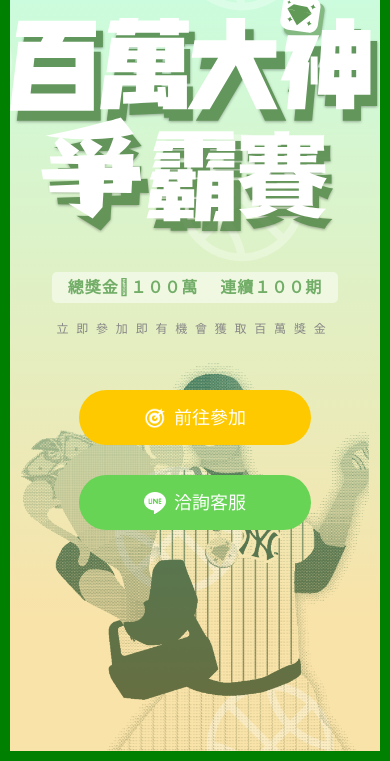
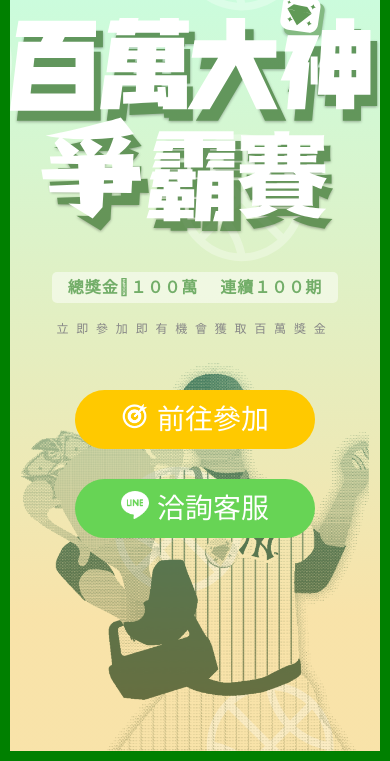
Before and after one commit to artmindaSport/adv, a plain HTML site: page public/index.html in a window 390 px wide. Shown: the part 83-844 px from the top of the page. Drawn offline with nearby package versions, Linux system fonts and the light colour scheme.

Commit message:
[Added] adv & rwd

```diff
--- a/public/index.html
+++ b/public/index.html
@@ -4,13 +4,13 @@
 <head>
     <meta charset="UTF-8">
     <meta name="viewport" content="width=device-width, initial-scale=1.0">
-    <title>大神爭霸賽 - 搞運彩 台灣運彩搞起來</title>
-    <meta name="description" content="2020娛樂新選擇，多推薦好友，大獎等你拿。24H想玩就玩，等你來挑戰！耗資千萬，全新打造，各種好玩盡在搞運彩online。">
+    <title>大神爭霸賽 - 搞起來</title>
+    <meta name="description" content="2020娛樂新選擇，多推薦好友，大獎等你拿。24H想玩就玩，等你來挑戰！耗資千萬，全新打造。">
 
-    <meta property="og:title" content="大神爭霸賽 - 搞運彩 台灣運彩搞起來" />
+    <meta property="og:title" content="大神爭霸賽 - 搞起來" />
     <meta property="og:description"
-        content="2020娛樂新選擇，多推薦好友，大獎等你拿。24H想玩就玩，等你來挑戰！耗資千萬，全新打造，各種好玩盡在搞運彩online。" />
-    <meta name="keywords" content="大神爭霸賽,討論區,賽事討論,運動討論,運動彩券討論,運彩討論,運彩分析,運動分析,運動彩券分析,搞運彩,搞韻彩,搞韻采,運彩朋友圈,賽事預測,美國職棒,日本職棒,中華職棒,NBA,MLB,足球,韓國職棒,墨西哥棒球,韓國女籃,日本職籃,中國職籃,韓國職籃,俄羅斯冰球,美式足球,網球,KBO,KHL,NHL,BJL,NPB,CPBL,NFL,WNBA,即時比分,PTT,足球比分,玩運彩,即時比分,bet365,討論區,nba比分直播espn,冰球比分,,中華職棒,cba,直播,SBL,7m ,足球,賽事表,美國職棒,籃球比分,ESPN,cba,MLB比分,ptt gossiping" />
+        content="2020娛樂新選擇，多推薦好友，大獎等你拿。24H想玩就玩，等你來挑戰！耗資千萬，全新打造。" />
+    <meta name="keywords" content="大神爭霸賽" />
     <meta property="og:type" content="website" />
     <meta property="og:image" content="https://storage.googleapis.com/getsports-public/home_banner/20200812_million_god.jpg" />
 
@@ -30,7 +30,11 @@
           gtag('js', new Date());
           gtag('config', 'UA-173361446-1');
           gtag('config', 'AW-644365763');
+          gtag('config', 'AW-702130227');
       </script>
+       <!-- Event snippet for Website traffic conversion page -->
+    <script> gtag('event', 'conversion', {'send_to': 'AW-644365763/w_TECMCKi9sBEMP7oLMC'}); </script>
+    <script> gtag('event', 'conversion', {'send_to': 'AW-702130227/j8dlCN3e990BELPQ5s4C'}); </script>
 
     <!-- Google Tag Manager -->
     <script>(function(w,d,s,l,i){w[l]=w[l]||[];w[l].push({'gtm.start':
@@ -62,25 +66,15 @@
         </div>
         <div class="des col-12">立即參加即有機會獲取百萬獎金</div>
         <div class="col-12 row justify-content-center">
-            <a href="https://getsport.cc/activity/content/6" class="gtm-active" id="gtm-active" target="_blank" title="百萬大神爭霸賽-搞運彩"
-            onclick="dataLayer.push({
-            'event': 'google adv',
-            'target': 'google adv',
-            'action': '點擊',
-            'target-properties': '前往活動'});">
-                <div class="mybtn row">
+            <a href="https://getsport.cc/activity/content/6" class="gtm-active" id="gtm-active" target="_blank" title="百萬大神爭霸賽-搞運彩" >
+                <div class="btn mybtn">
                     <img src="img/01.png" alt="前往參加">前往參加
                 </div>
             </a>
         </div>
         <div class="col-12 row justify-content-center">
-            <a href="https://getsport.cc/service" class="gtm-service" id="gtm-service" target="_blank" title="洽詢客服-搞運彩"
-            onclick="dataLayer.push({
-                'event': 'google adv',
-                'target': 'google adv',
-                'action': '點擊',
-                'target-properties': '洽詢客服'});">
-                <div class="mybtn mybtng">
+            <a href="https://getsport.cc/service" class="gtm-service" id="gtm-service" target="_blank" title="洽詢客服-搞運彩" >
+                <div class="btn mybtn mybtng">
                     <img src="img/02.png" alt="洽詢客服">洽詢客服
                 </div>
             </a>
--- a/public/style.css
+++ b/public/style.css
@@ -114,9 +114,10 @@ body {
 
 .mybtn {
     display: inline-block;
+    padding: 1px 20px;
     width: 450px;
-    height: 120px;
-    line-height: 120px;
+    /* height: 120px;
+    line-height: 120px; */
     border-radius: 64px;
     background-color: #ffc900;
     font-size: 40px;
@@ -177,13 +178,12 @@ body {
     display: none;
   }
   .mybtn {
-    width: 232px;
-    height: 55px;
-    font-size: 18px;
+    width: 240px;
+    font-size: 28px;
     line-height: 55px;
   }
   .mybtn img {
-    width: 22px;
+    width: 28px;
   }
   .bgp.p {
    display: none;
```
